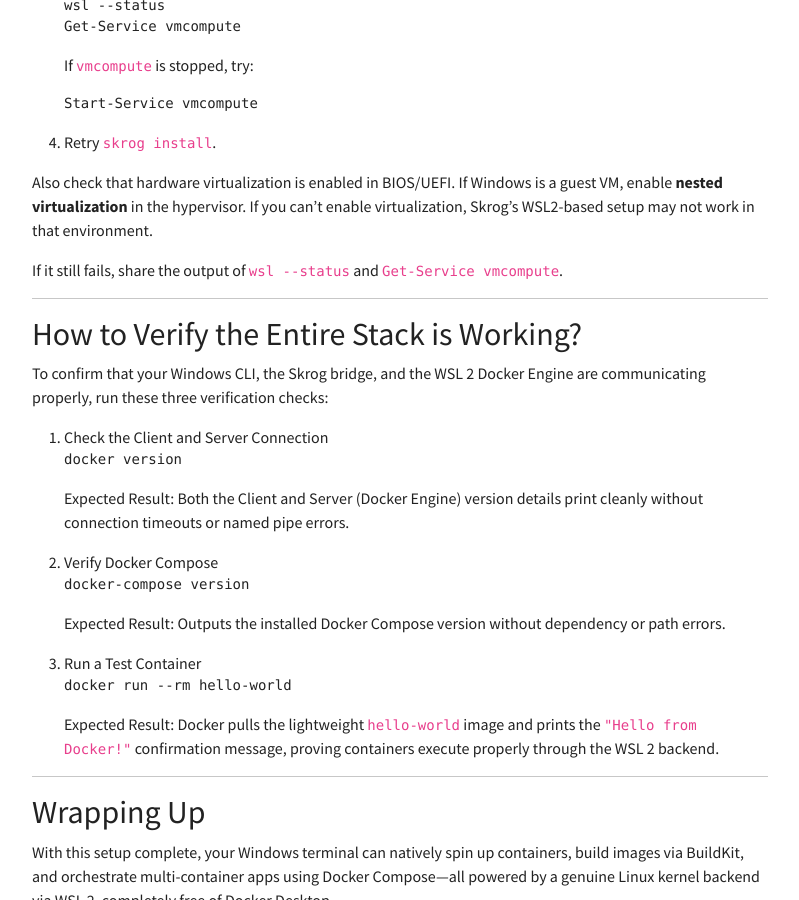
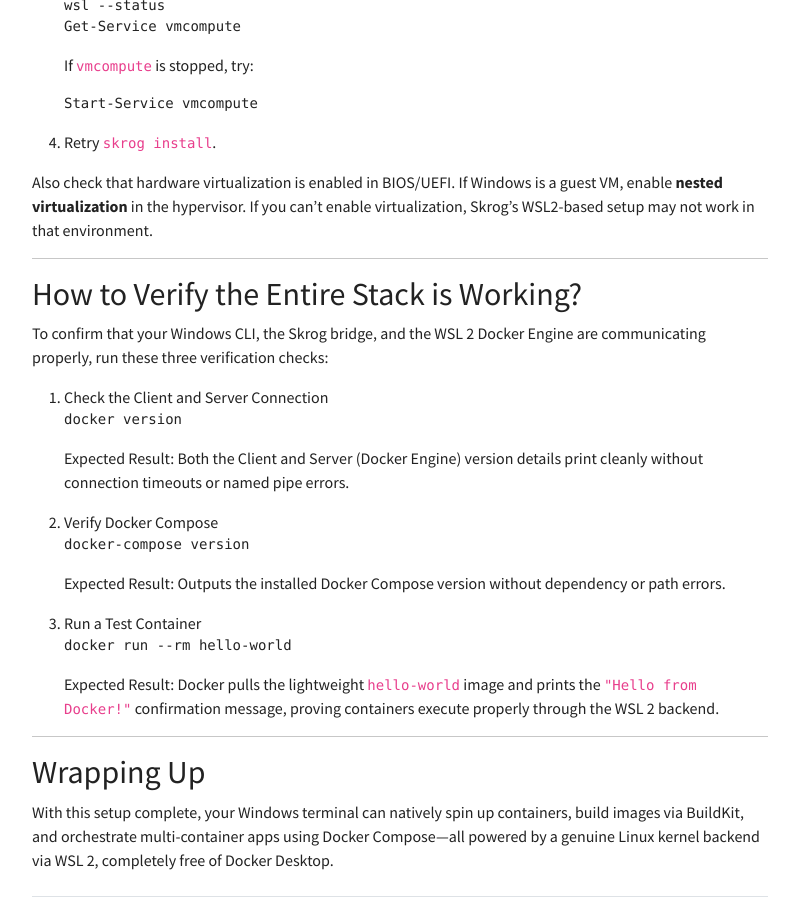
Before and after one commit to tecqmate/site, a Jekyll site: the page built from _posts/2027-01-13-run-native-docker-windows-without-docker-desktop-skrog-wsl2.md, in a window 1280 px wide and 900 px high, scrolled down 2502 px. Shown: the whole window, without its empty margins (50-849 px from the left). Built offline with Jekyll 4.4.1, drawn with Linux system fonts in a browser that asks for light colours.

Commit message:
Update 2027-01-13-run-native-docker-windows-without-docker-desktop-skrog-wsl2.md

```diff
--- a/_posts/2027-01-13-run-native-docker-windows-without-docker-desktop-skrog-wsl2.md
+++ b/_posts/2027-01-13-run-native-docker-windows-without-docker-desktop-skrog-wsl2.md
@@ -99,8 +99,6 @@ Try these steps in **Administrator PowerShell**:
 
 Also check that hardware virtualization is enabled in BIOS/UEFI. If Windows is a guest VM, enable **nested virtualization** in the hypervisor. If you can’t enable virtualization, Skrog’s WSL2-based setup may not work in that environment.
 
-If it still fails, share the output of `wsl --status` and `Get-Service vmcompute`.
-
 ---
 
 ## How to Verify the Entire Stack is Working?
```
